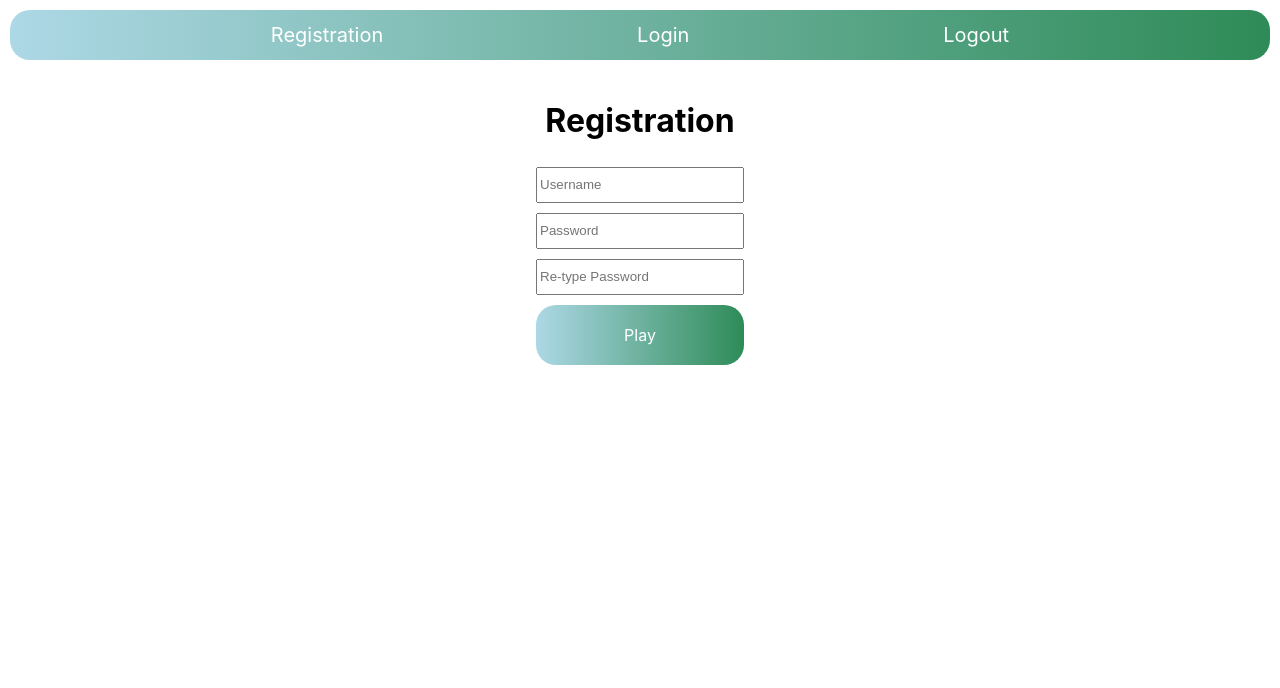
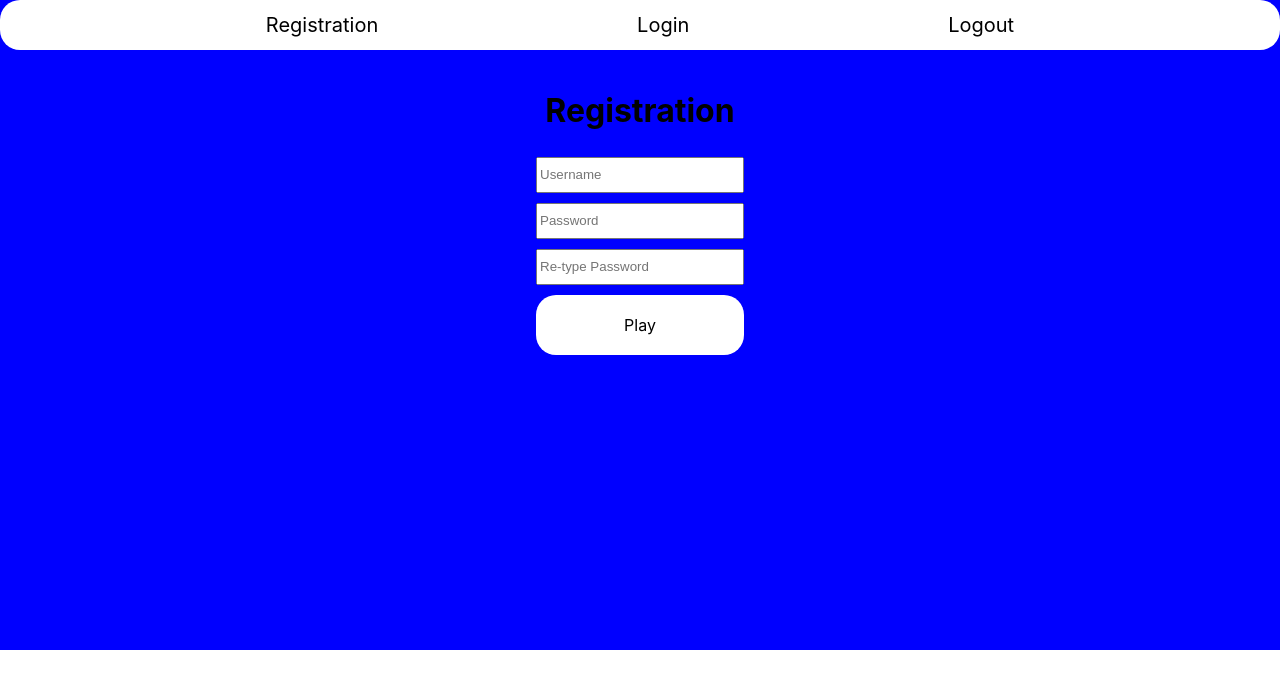
Before and after one commit to keith-kennedy/Python_Text_Adventure_Client_SIde, a React (Create React App) app in the folder textadv/: page /registration in a window 1280 px wide. Shown: the top 688 px of the page. Built offline with nearby package versions, Linux system fonts and the light colour scheme.

Commit message:
Added Color animation

```diff
--- a/textadv/src/App.js
+++ b/textadv/src/App.js
@@ -8,6 +8,15 @@ import styled from 'styled-components';
 
 const AppBackground = styled.div`
   text-align: center;
+  animation: colorchange 10s infinite;
+  height: 650px;
+  @keyframes colorchange{
+    0% {background-color: red;}
+    25% {background-color: yellow;}
+    50% {background-color: blue;}
+    75% {background-color: green;}
+    100% {background-color: red;}
+  }
 `
 class App extends Component {
 
@@ -20,10 +29,12 @@ class App extends Component {
     return (
       <AppBackground>
       <div>
+      <div>
       <Home />
       </div>
       <Route path="/registration" render={props => <Registration {...props} login = {this.handleLogin}/>} />
       <Route path="/login" render={props => <Login {...props} login = {this.handleLogin}/>} />
+      </div>
       </AppBackground>
     );
   }
--- a/textadv/src/game/game.js
+++ b/textadv/src/game/game.js
@@ -1,5 +1,15 @@
 import React, { Component } from 'react';
-import axios from 'axios'
+import styled from 'styled-components';
+import axios from 'axios';
+
+const TextBox = styled.div`
+    display: flex;
+    justify-content: flex-start
+    width: 50%;
+    height:350px;
+    border: 1px solid white;
+    background: white;
+`
 
 class Game extends Component{
     constructor(){
@@ -9,6 +19,9 @@ class Game extends Component{
     render(){
         return(
             <div>
+                <h1>Rooms of Color</h1>
+                <TextBox>
+                </TextBox>
             </div>
         )
     }
--- a/textadv/src/home/home.js
+++ b/textadv/src/home/home.js
@@ -6,21 +6,20 @@ const AppHeader = styled.header`
   display: flex;
   flex-direction: row;
   justify-content: space-evenly;
-  background-image: linear-gradient(to right, lightblue , seagreen);
+  background: white
   margin: auto;
   border-radius: 20px;
   padding: 10px;
-  margin: 10px;
 `
 const NavItem = styled(NavLink)`
-    color: white;
+    color: black;
     text-decoration: none;
     padding:3px;
     font-size: 20px;
 
     &:hover {
-        background-color: white;
-        color: seagreen;
+        background-color:black;
+        color: white;
         border-radius: 5px;
       }
 `
--- a/textadv/src/login/login.js
+++ b/textadv/src/login/login.js
@@ -21,8 +21,8 @@ const Input =styled.input`
 `
 const Btn = styled(NavLink)`
     text-decoration: none;
-    color: white;
-    background-image: linear-gradient(to right, lightblue , seagreen);
+    color: black;
+    background: white;
     padding: 20px;
     border-radius: 20px;
     margin: 5px;
--- a/textadv/src/registration/registration.js
+++ b/textadv/src/registration/registration.js
@@ -21,8 +21,8 @@ const Input =styled.input`
 `
 const Btn = styled(NavLink)`
     text-decoration: none;
-    color: white;
-    background-image: linear-gradient(to right, lightblue , seagreen);
+    color: black;
+    background: white;
     padding: 20px;
     border-radius: 20px;
     margin: 5px;
@@ -51,6 +51,7 @@ class Registration extends Component{
             .then(response => {
                 console.log(response.data)
                 this.props.login(response.data.key, this.state.username)
+                this.props.history.push('/game')
             })
             .catch(error => {
                 console.log(error.response)
```
